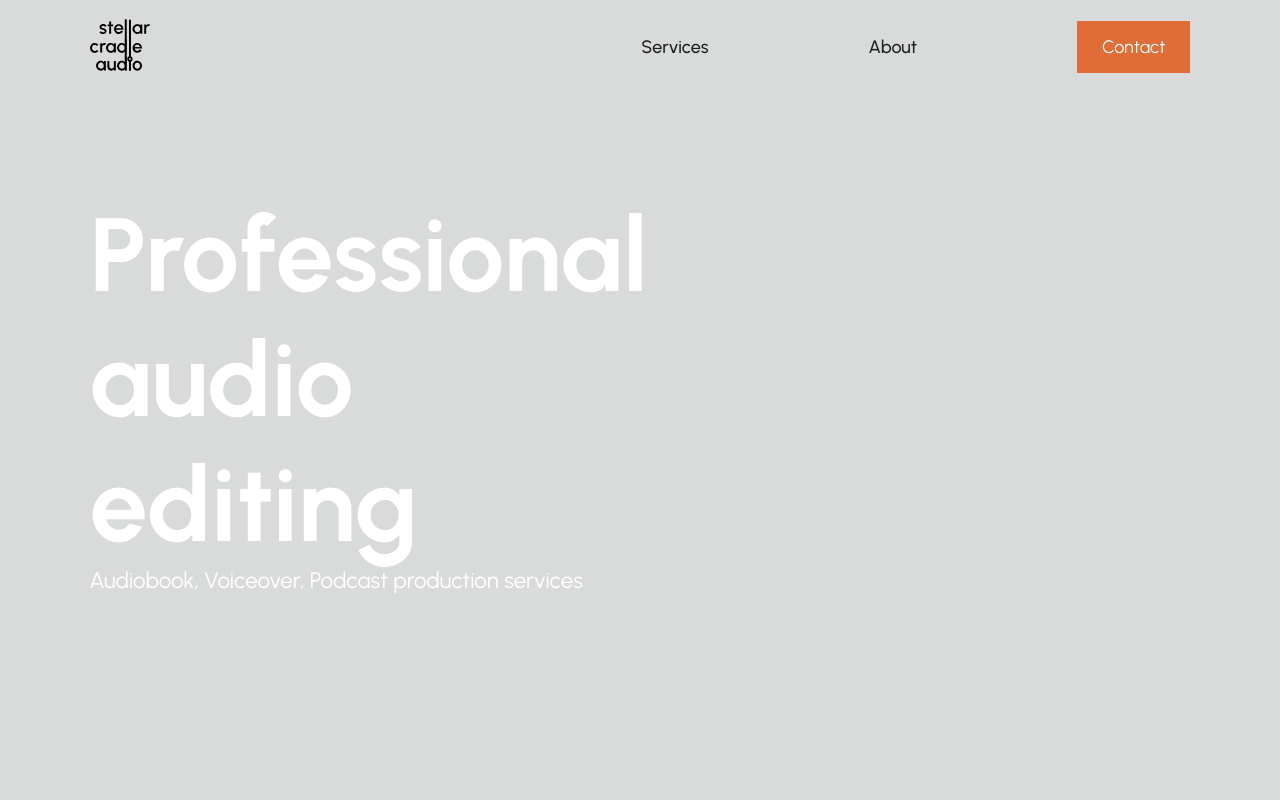
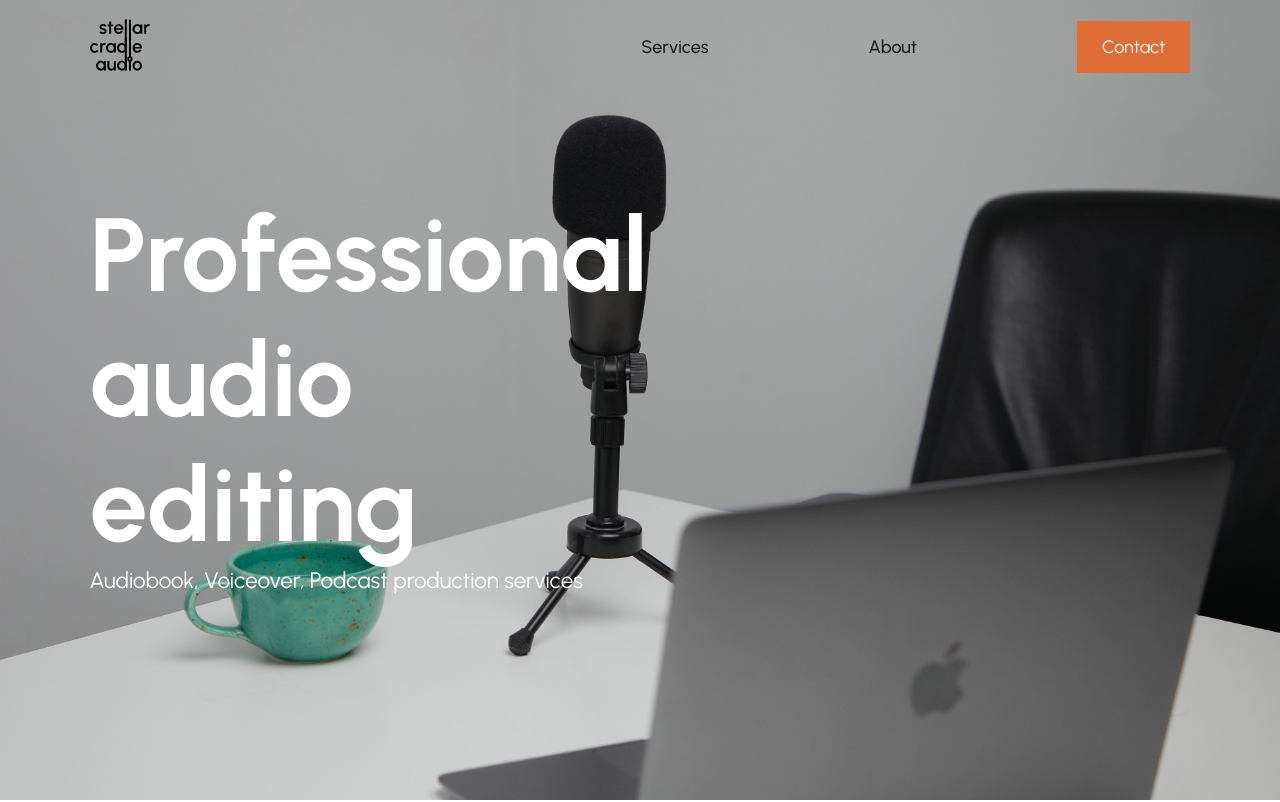
Before and after one commit to DenysRykov/SCA, a plain HTML site: page index.html in a window 1280 px wide. Shown: the top 802 px of the page. Drawn offline with Linux system fonts and the light colour scheme.

Commit message:
Update style.css

```diff
--- a/main/style.css
+++ b/main/style.css
@@ -147,7 +147,7 @@ p + p {
 
 /* Image Section */
 .imgwrapper {
-  background-image: url(./main/img/Background.jpg);
+  background-image: url(../main/img/Background.jpg);
   background-size: cover;
   background-repeat: no-repeat;
   background-position: 45% center;
```
